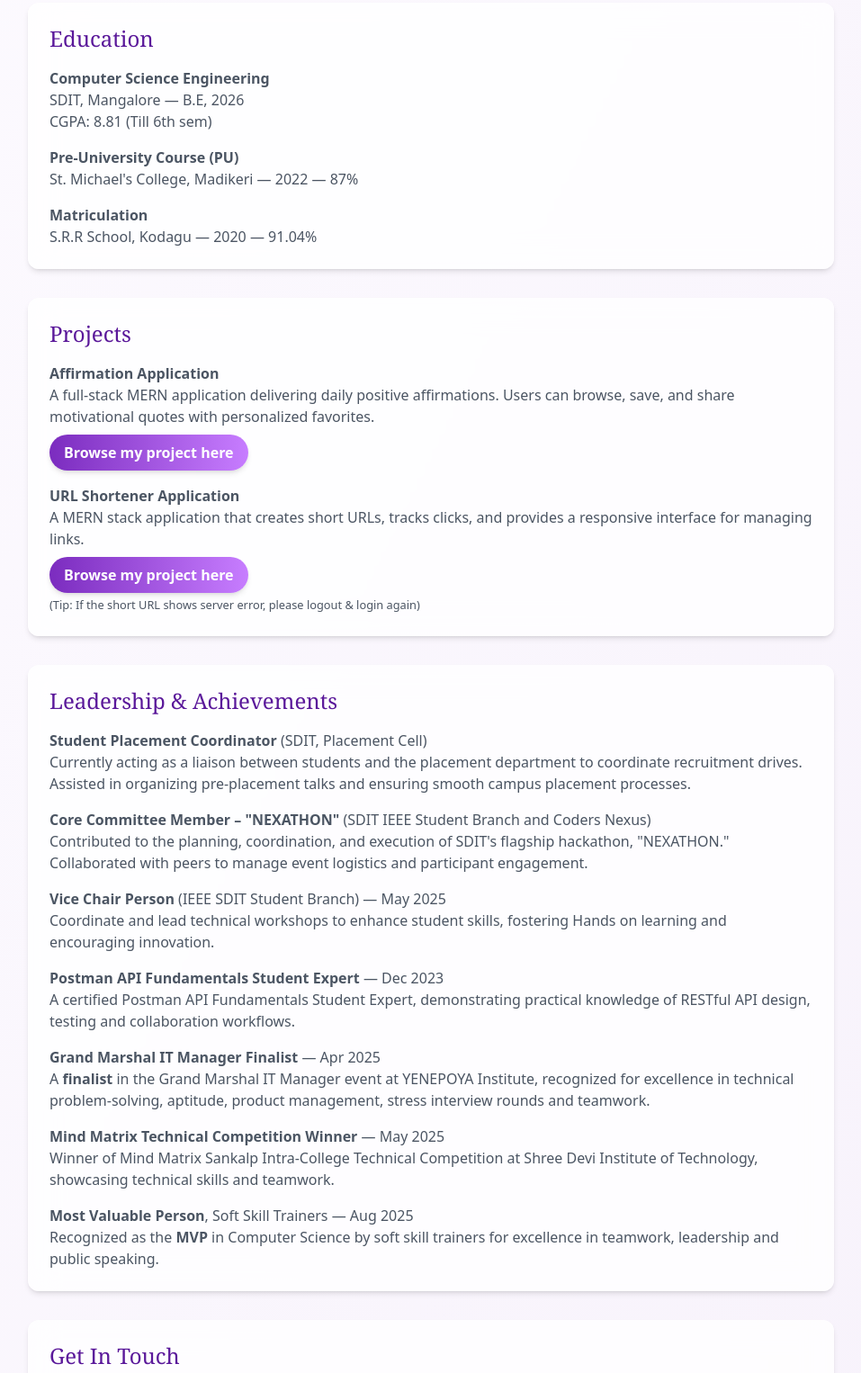
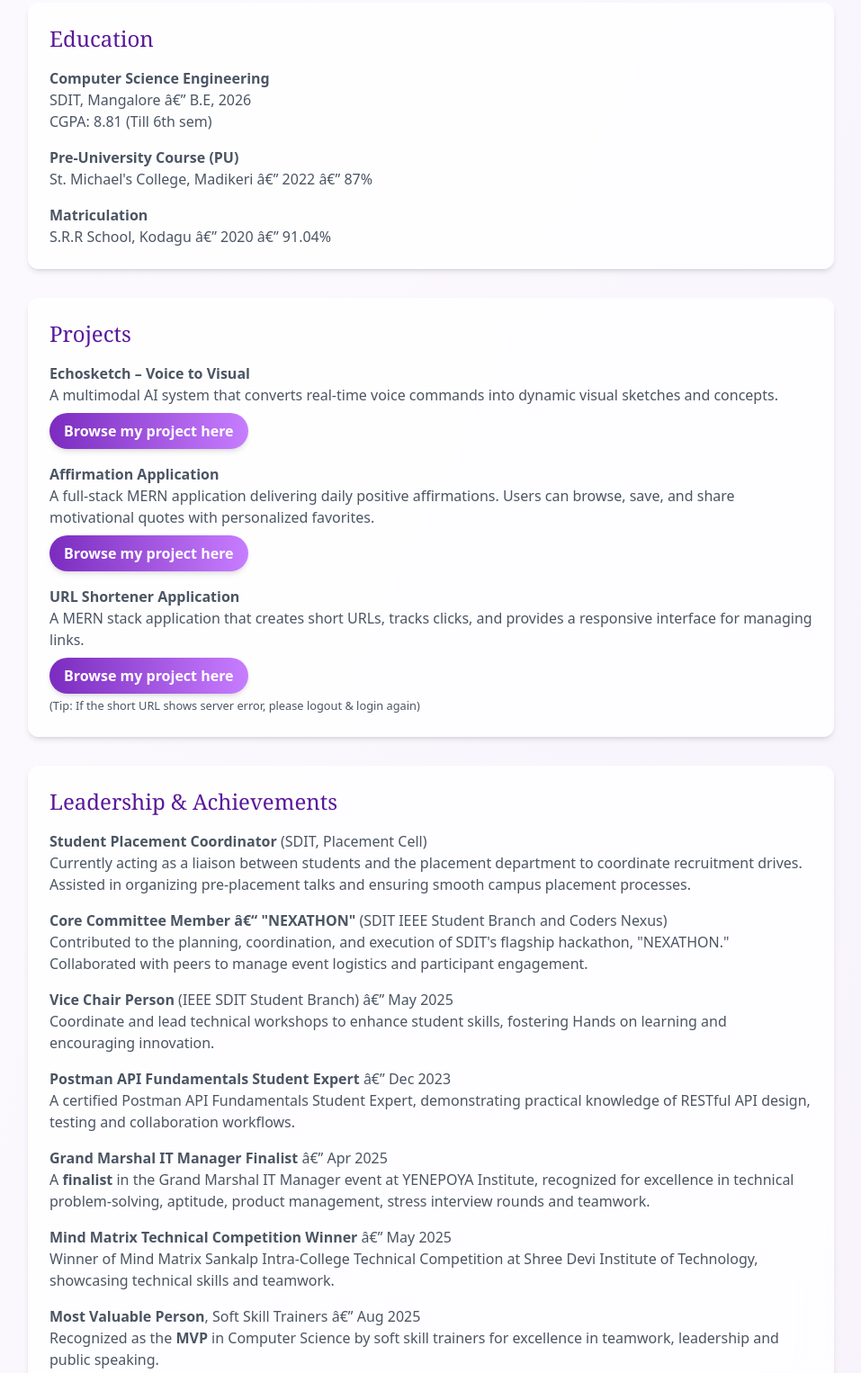
Before and after one commit to Sinchanaps03/portfolio, a website: page index.html in a window 1280 px wide. Shown: the part 757-2283 px from the top of the page at 90% size, without its empty margins (161-1118 px from the left). Drawn offline with nearby package versions, Linux system fonts and the light colour scheme.

Commit message:
Add Echosketch - Voice to Visual project and update portfolio with personal details

```diff
--- a/index.html
+++ b/index.html
@@ -67,9 +67,9 @@
 <section class="max-w-4xl mx-auto my-8 p-6 bg-white/80 backdrop-blur-lg rounded-xl shadow-md animate-fadeInUp">
   <h2 class="font-serif text-2xl text-[#5a189a] mb-4">Education</h2>
   <ul class="space-y-4 text-gray-600">
-    <li><strong>Computer Science Engineering</strong><br>SDIT, Mangalore — B.E, 2026<br>CGPA: 8.81 (Till 6th sem)</li>
-    <li><strong>Pre-University Course (PU)</strong><br>St. Michael's College, Madikeri — 2022 — 87%</li>
-    <li><strong>Matriculation</strong><br>S.R.R School, Kodagu — 2020 — 91.04%</li>
+    <li><strong>Computer Science Engineering</strong><br>SDIT, Mangalore â€” B.E, 2026<br>CGPA: 8.81 (Till 6th sem)</li>
+    <li><strong>Pre-University Course (PU)</strong><br>St. Michael's College, Madikeri â€” 2022 â€” 87%</li>
+    <li><strong>Matriculation</strong><br>S.R.R School, Kodagu â€” 2020 â€” 91.04%</li>
   </ul>
 </section>
 
@@ -77,6 +77,11 @@
 <section class="max-w-4xl mx-auto my-8 p-6 bg-white/80 backdrop-blur-lg rounded-xl shadow-md animate-fadeInUp">
   <h2 class="font-serif text-2xl text-[#5a189a] mb-4">Projects</h2>
   <ul class="space-y-4 text-gray-600">
+    <li>
+      <strong>Echosketch – Voice to Visual</strong><br>
+      A multimodal AI system that converts real-time voice commands into dynamic visual sketches and concepts.<br>
+      <a class="inline-block mt-2 px-4 py-2 bg-gradient-to-r from-[#7b2cbf] to-[#c77dff] text-white font-semibold rounded-full shadow-md hover:scale-105 transition" href="https://echosketch-voice-to-vsuals.vercel.app" target="_blank">Browse my project here</a>
+    </li>
     <li>
       <strong>Affirmation Application</strong><br>
       A full-stack MERN application delivering daily positive affirmations. Users can browse, save, and share motivational quotes with personalized favorites.<br>
@@ -97,13 +102,13 @@
   <ul class="space-y-4 text-gray-600">
     <li><strong>Student Placement Coordinator</strong> (SDIT, Placement Cell)<br>
       Currently acting as a liaison between students and the placement department to coordinate recruitment drives. Assisted in organizing pre-placement talks and ensuring smooth campus placement processes.</li>
-    <li><strong>Core Committee Member – "NEXATHON"</strong> (SDIT IEEE Student Branch and Coders Nexus)<br>
+    <li><strong>Core Committee Member â€“ "NEXATHON"</strong> (SDIT IEEE Student Branch and Coders Nexus)<br>
       Contributed to the planning, coordination, and execution of SDIT's flagship hackathon, "NEXATHON." Collaborated with peers to manage event logistics and participant engagement.</li>
-    <li><strong>Vice Chair Person</strong> (IEEE SDIT Student Branch) — May 2025<br>Coordinate and lead technical workshops to enhance student skills, fostering Hands on learning and encouraging innovation.</li>
-    <li><strong>Postman API Fundamentals Student Expert</strong> — Dec 2023<br>A certified Postman API Fundamentals Student Expert, demonstrating practical knowledge of RESTful API design, testing and collaboration workflows.</li>
-    <li><strong>Grand Marshal IT Manager Finalist</strong> — Apr 2025<br>A <b>finalist</b> in the Grand Marshal IT Manager event at YENEPOYA Institute, recognized for excellence in technical problem-solving, aptitude, product management, stress interview rounds and teamwork.</li>
-    <li><strong>Mind Matrix Technical Competition Winner</strong> — May 2025<br>Winner of Mind Matrix Sankalp Intra-College Technical Competition at Shree Devi Institute of Technology, showcasing technical skills and teamwork.</li>
-    <li><strong>Most Valuable Person</strong>, Soft Skill Trainers — Aug 2025<br>Recognized as the <b>MVP</b> in Computer Science by soft skill trainers for excellence in teamwork, leadership and public speaking.</li>
+    <li><strong>Vice Chair Person</strong> (IEEE SDIT Student Branch) â€” May 2025<br>Coordinate and lead technical workshops to enhance student skills, fostering Hands on learning and encouraging innovation.</li>
+    <li><strong>Postman API Fundamentals Student Expert</strong> â€” Dec 2023<br>A certified Postman API Fundamentals Student Expert, demonstrating practical knowledge of RESTful API design, testing and collaboration workflows.</li>
+    <li><strong>Grand Marshal IT Manager Finalist</strong> â€” Apr 2025<br>A <b>finalist</b> in the Grand Marshal IT Manager event at YENEPOYA Institute, recognized for excellence in technical problem-solving, aptitude, product management, stress interview rounds and teamwork.</li>
+    <li><strong>Mind Matrix Technical Competition Winner</strong> â€” May 2025<br>Winner of Mind Matrix Sankalp Intra-College Technical Competition at Shree Devi Institute of Technology, showcasing technical skills and teamwork.</li>
+    <li><strong>Most Valuable Person</strong>, Soft Skill Trainers â€” Aug 2025<br>Recognized as the <b>MVP</b> in Computer Science by soft skill trainers for excellence in teamwork, leadership and public speaking.</li>
   </ul>
 </section>
 
```
Also changed, not shown: package.json (+29 -0 lines), 1 other file.
